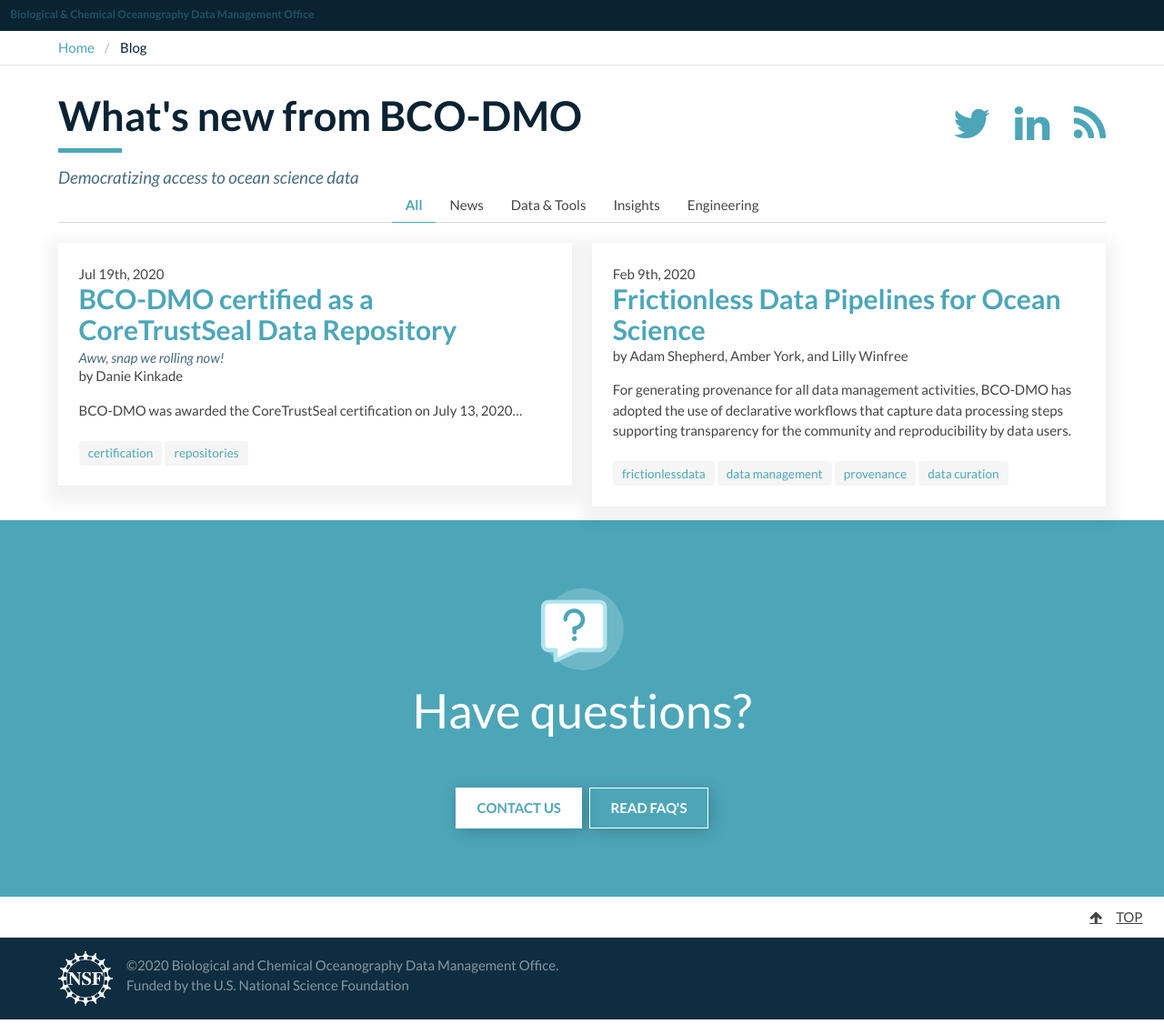
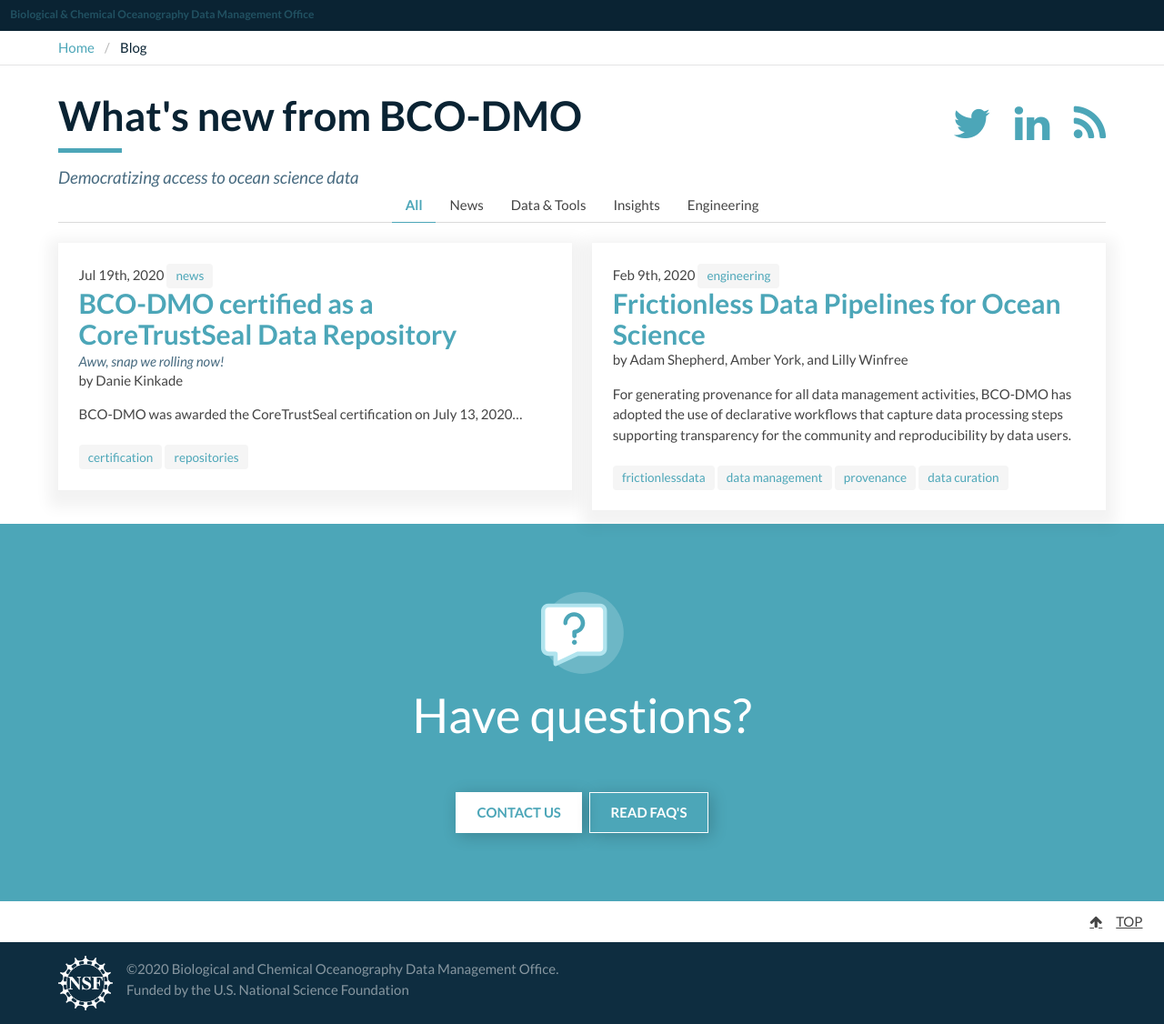
Before and after one commit to BCODMO/blog.bco-dmo.org, a Jekyll site: the page built from index.html, in a window 1280 px wide. Shown: the whole page at 91% size. Built offline with Jekyll 4.4.1, drawn with Linux system fonts in a browser that asks for light colours.

Commit message:
Update post-card.html

```diff
--- a/_includes/post-card.html
+++ b/_includes/post-card.html
@@ -12,7 +12,9 @@
     {% endif %}
   </div>
   <div class="card-content">
-    <p>{{ include.post.date | date_to_string: "ordinal", "US" }}</p>
+    <p>{{ include.post.date | date_to_string: "ordinal", "US" }}
+      {% if show_category %}{% include tag.html tag=post.category %}{% endif %}
+    </p>
     <h3 class="title {% unless include.post.subtitle %} margin-bot-0{% endunless %}"><a href="{{ include.post.url }}" title="{{ include.post.title }}">{{ include.post.title }}</a></h3>
     {% if include.post.subtitle %}
     <p class="subtitle is-6 is-italic margin-bot-0">{{ include.post.subtitle }}</p>
```
